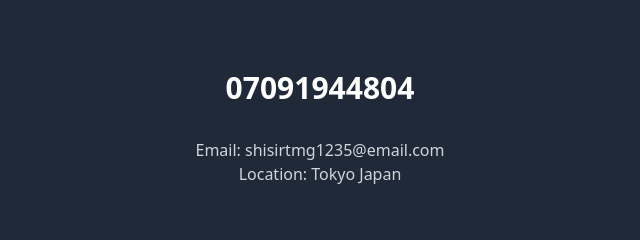
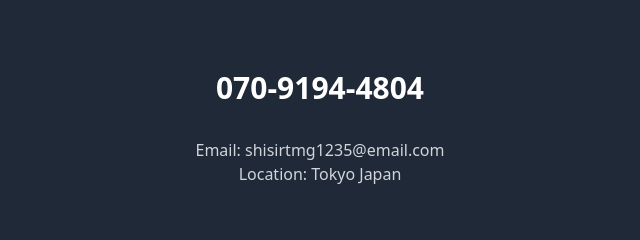
Before and after one commit to NabindraTamang/homepage, a plain HTML site: page index.html in a window 1280 px wide. Shown: the part 2766-3006 px from the top of the page, 320-960 px from the left. Drawn offline with nearby package versions, Linux system fonts and the light colour scheme.

Commit message:
Update homepage with new changes

```diff
--- a/index.html
+++ b/index.html
@@ -220,7 +220,7 @@
     <!-- ================= CONTACT ================= -->
     <section id="contact" class="py-20 bg-gray-800">
       <div class="container mx-auto px-6 text-center">
-        <h2 class="text-3xl font-bold mb-8">07091944804</h2>
+        <h2 class="text-3xl font-bold mb-8">070-9194-4804</h2>
         <p class="text-gray-300">Email: shisirtmg1235@email.com</p>
         <p class="text-gray-300">Location: Tokyo Japan</p>
       </div>
```
